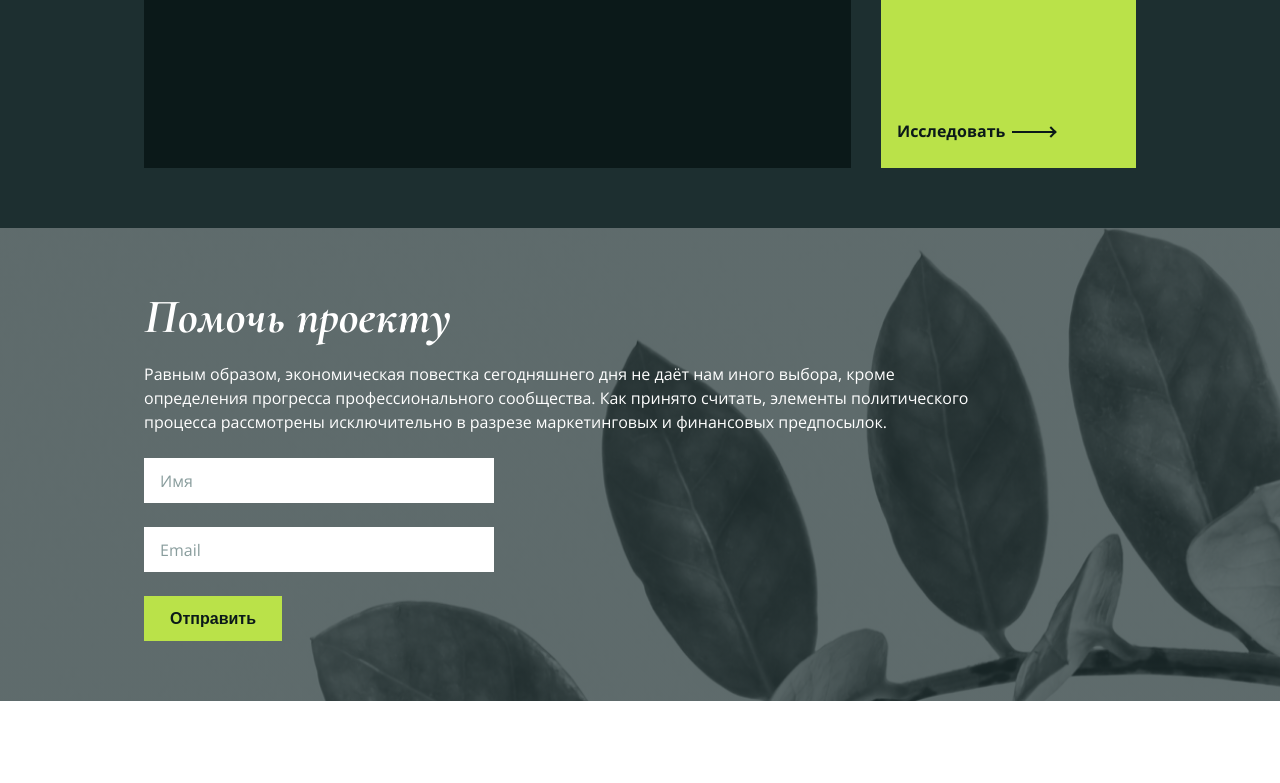
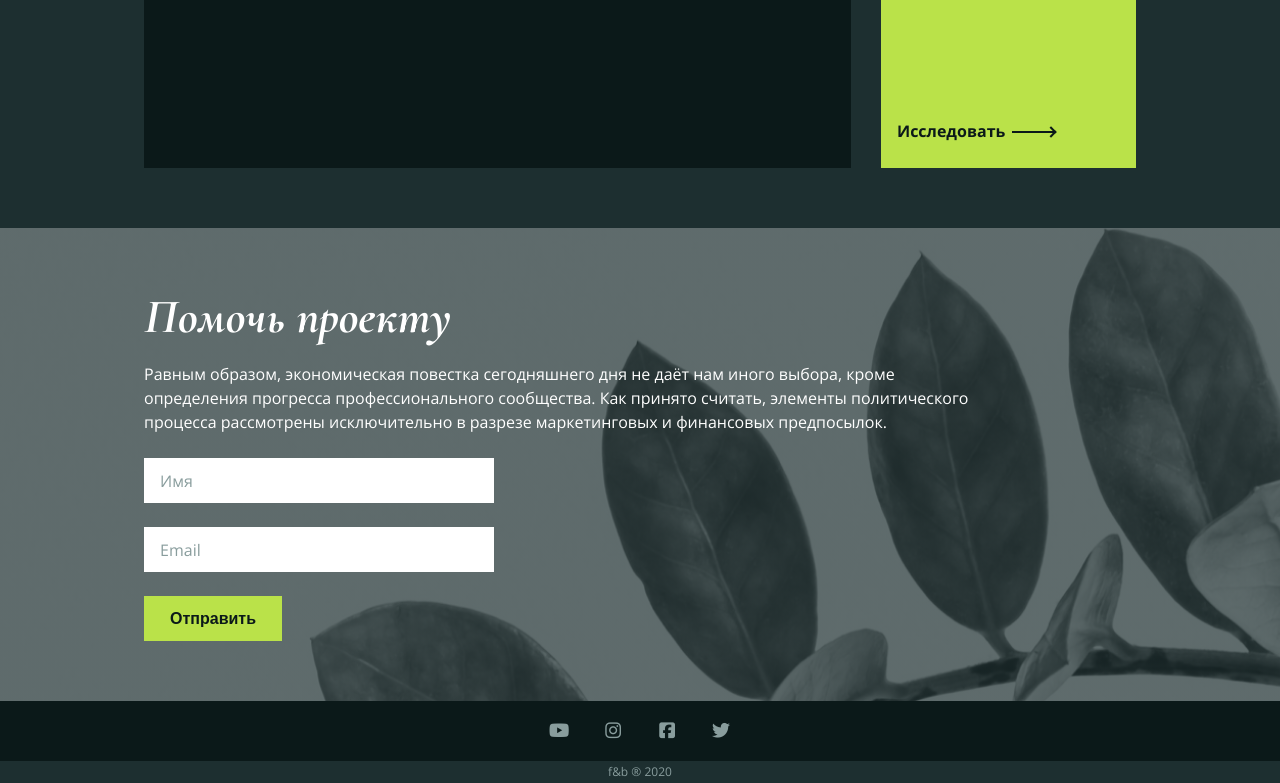
Before and after one commit to Niko142/ArtefactsCollection, a website built with Vite: page index.html in a window 1280 px wide. Shown: the part 1553-2336 px from the top of the page. Before the commit the page ends 2254 px from the top, so only its background shows below. Built offline with nearby package versions, Linux system fonts and the light colour scheme; files whose address does not match are found by name.

Commit message:
add footer

```diff
--- a/index.html
+++ b/index.html
@@ -4,6 +4,7 @@
 <head>
   <meta charset="UTF-8" />
   <link rel="icon" type="image/svg+xml" href="/vite.svg" />
+  <link rel="stylesheet" href="https://use.fontawesome.com/releases/v6.6.0/css/all.css">
   <meta name="viewport" content="width=device-width, initial-scale=1.0" />
   <title>Коллекция природных артефактов</title>
 </head>
@@ -96,12 +97,31 @@
           разрезе маркетинговых и финансовых предпосылок.
         </p>
         <form action="" class="form">
-          <input type="text" placeholder="Имя"/>
-          <input type="email" placeholder="Email"/>
+          <input type="text" placeholder="Имя" />
+          <input type="email" placeholder="Email" />
           <button type="submit" class="form__btn">Отправить</button>
         </form>
       </div>
     </section>
+    <footer class="footer">
+      <div class="links">
+        <ul class="links__block">
+          <li>
+            <a href="https://youtube.com" target="_blank"><i class="icons-youtube fa-brands fa-youtube"></i></a>
+          </li>
+          <li>
+            <a href="https://instagram.com" target="_blank"><i class="icons-instagram fa-brands fa-instagram"></i></a>
+          </li>
+          <li>
+            <a href="https://facebook.com" target="_blank"><i class="icons-facebook fa-brands fa-square-facebook"></i></a>
+          </li>
+          <li><a href="https://x.com" target="_blank"><i class="icons-twitter fa-brands fa-twitter"></i></a></li>
+        </ul>
+      </div>
+      <div class="rights">
+        <p>f&b ® 2020</p>
+      </div>
+    </footer>
   </div>
   <script type="module" src="/src/main.js"></script>
 </body>
--- a/src/style.css
+++ b/src/style.css
@@ -194,6 +194,10 @@ a {
 .explore:active::before {
   width: 43px;
   color: var(--green-active);
+}
+
+.explore.color-black:active::before {
+  color: var(--bg-shade);
 }
 
 /*
@@ -551,6 +555,65 @@ input[type="email"]:focus::placeholder {
 } */
 
 /*
+  footer
+*/
+
+.links {
+  background-color: var(--bg-shade);
+  padding: 18px 0;
+  /* margin: 0 auto; */
+}
+
+.links__block {
+  display: flex;
+  justify-content: center;
+  align-items: center;
+  gap: 30px;
+}
+
+.links__block li a {
+  outline: 0;
+  display: flex; /* или inline-flex */
+  align-items: center;
+  justify-content: center;
+  width: 24px;
+  height: 24px;
+}
+
+.links__block li a:focus-visible {
+  outline: 1px solid var(--green-focus);
+}
+
+.fa-brands {
+  outline: 0;
+  color: var(--grey);
+}
+
+.fa-brands:hover {
+  color: var(--primary);
+}
+
+.fa-brands:active {
+  color: var(--green-active);
+}
+
+i:where(.icons-youtube, .icons-instagram, .icons-facebook, .icons-twitter) {
+  font-size: 18px !important;
+}
+
+.rights {
+  padding: 3px 0;
+  background-color: var(--bg);
+}
+
+.rights p {
+  text-align: center;
+  font-size: 0.75rem;
+  line-height: 1.33;
+  color: var(--grey);
+}
+
+/*
   Адаптив
 */
 
```
